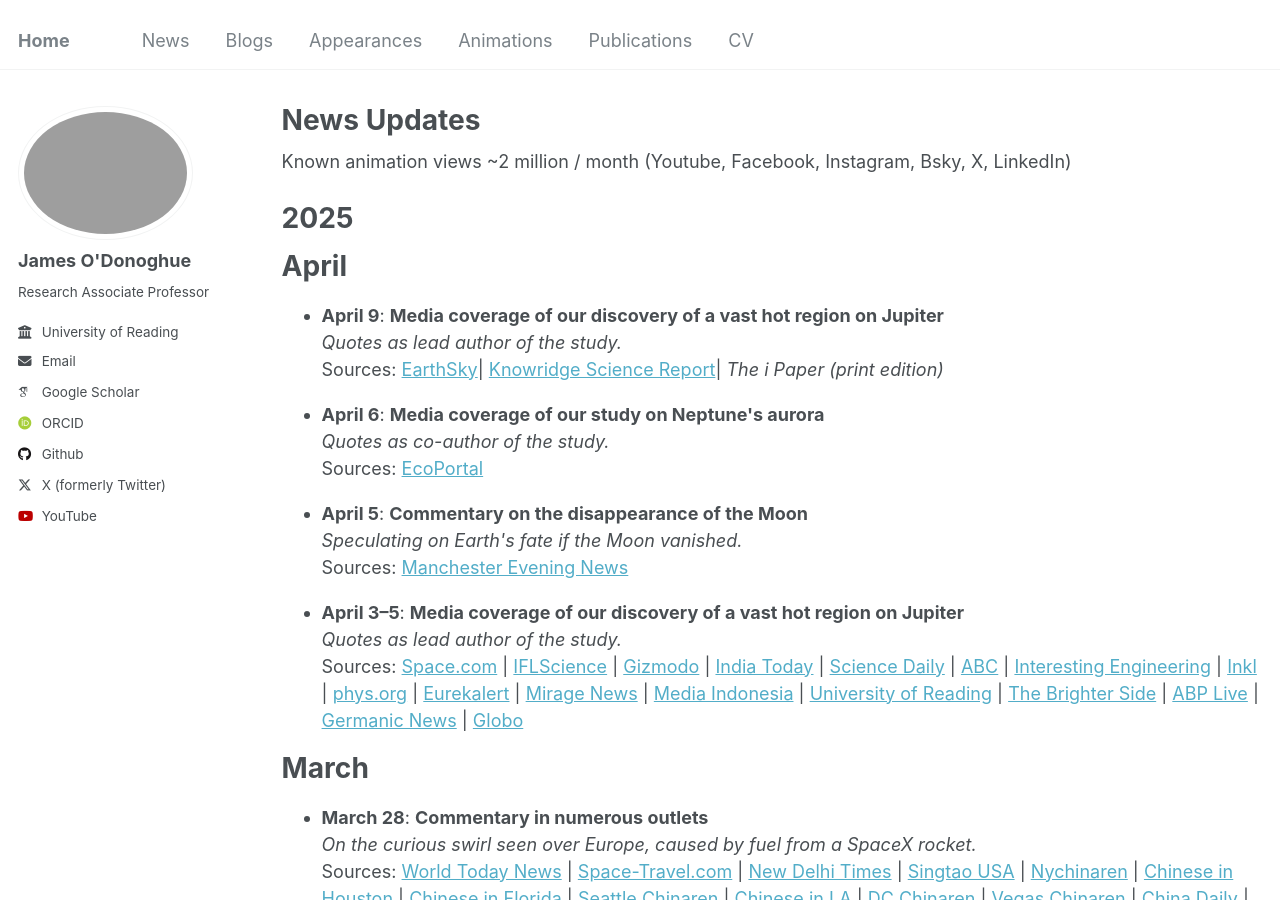
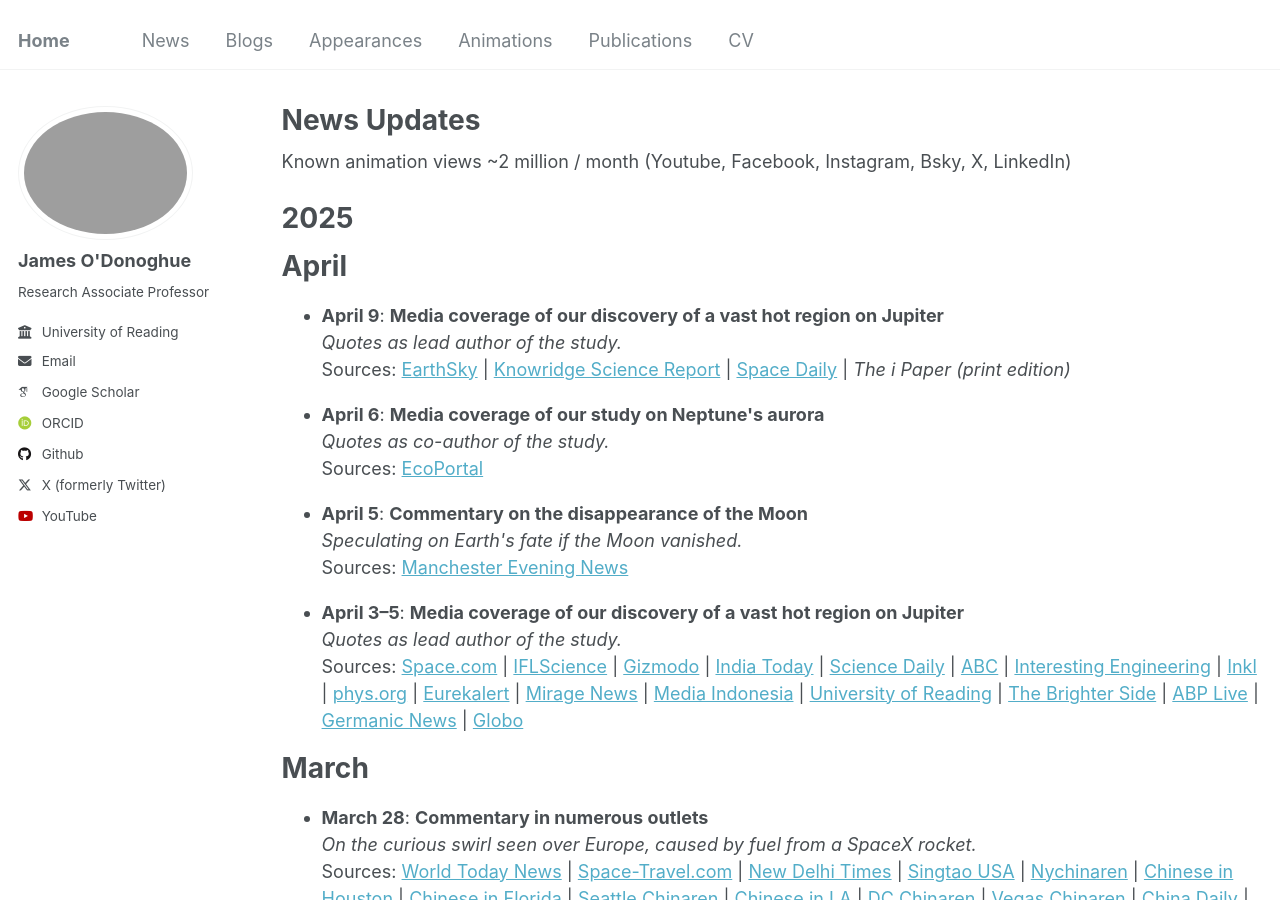
Before and after one commit to odonoghuespace/odonoghuespace.github.io, a Jekyll site: the page built from _pages/news.html, in a window 1280 px wide and 900 px high. Built offline with Jekyll 4.4.1, drawn with Linux system fonts in a browser that asks for light colours; some web fonts are replaced.

Commit message:
Update news.html

```diff
--- a/_pages/news.html
+++ b/_pages/news.html
@@ -15,8 +15,9 @@ Known animation views ~2 million / month (Youtube, Facebook, Instagram, Bsky, X,
   <li><strong>April 9</strong>: <strong>Media coverage of our discovery of a vast hot region on Jupiter</strong><br>
     <em>Quotes as lead author of the study.</em><br>
     Sources:
-    <a href="https://earthsky.org/space/heatwave-on-jupiter-from-strong-solar-wind-aurora/">EarthSky</a>|
-    <a href="https://knowridge.com/2025/04/the-solar-wind-crashes-into-jupiter-a-few-times-every-month/#google_vignette">Knowridge Science Report</a>|
+    <a href="https://earthsky.org/space/heatwave-on-jupiter-from-strong-solar-wind-aurora/">EarthSky</a> |
+    <a href="https://knowridge.com/2025/04/the-solar-wind-crashes-into-jupiter-a-few-times-every-month/#google_vignette">Knowridge Science Report</a> |
+    <a href="https://www.spacedaily.com/reports/Solar_wind_compressions_spark_massive_heatwaves_on_Jupiter_999.html">Space Daily</a> |
     <em>The i Paper (print edition)</em>
   </li>
 </ul>
```
